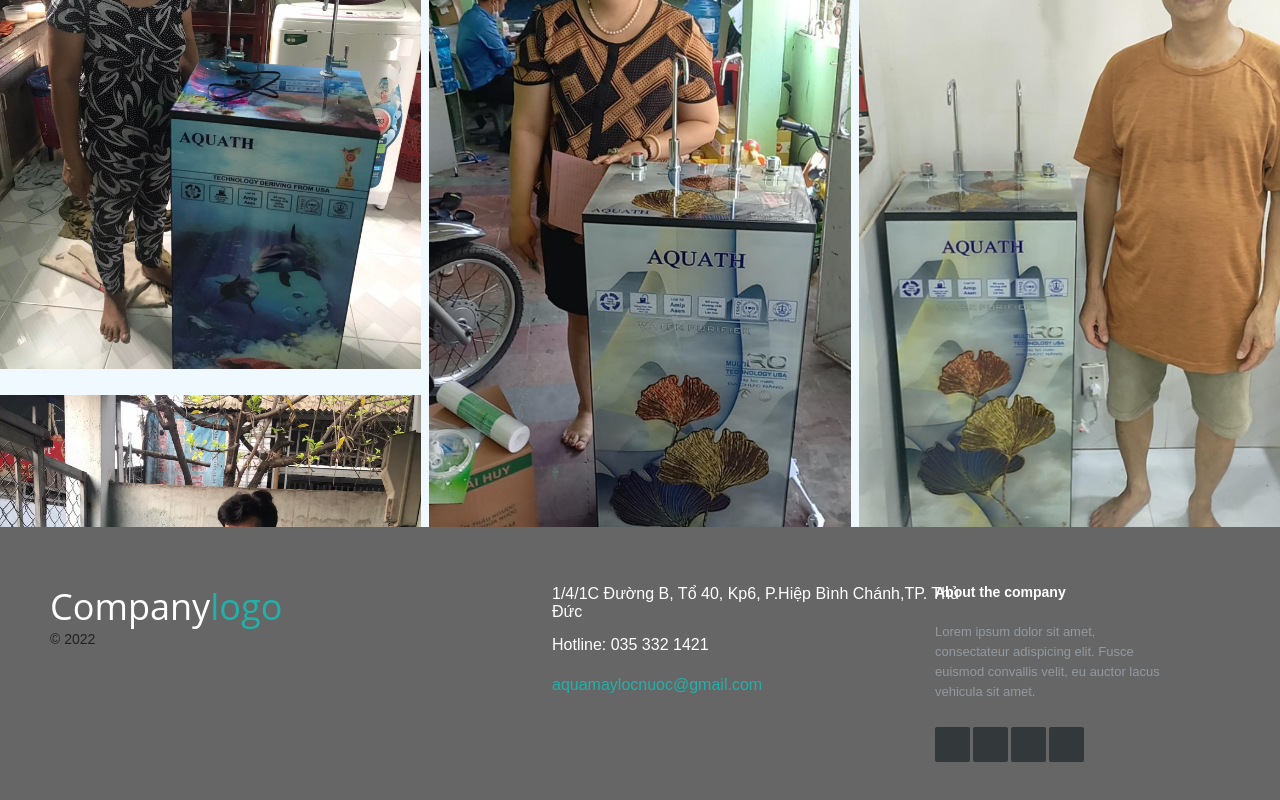
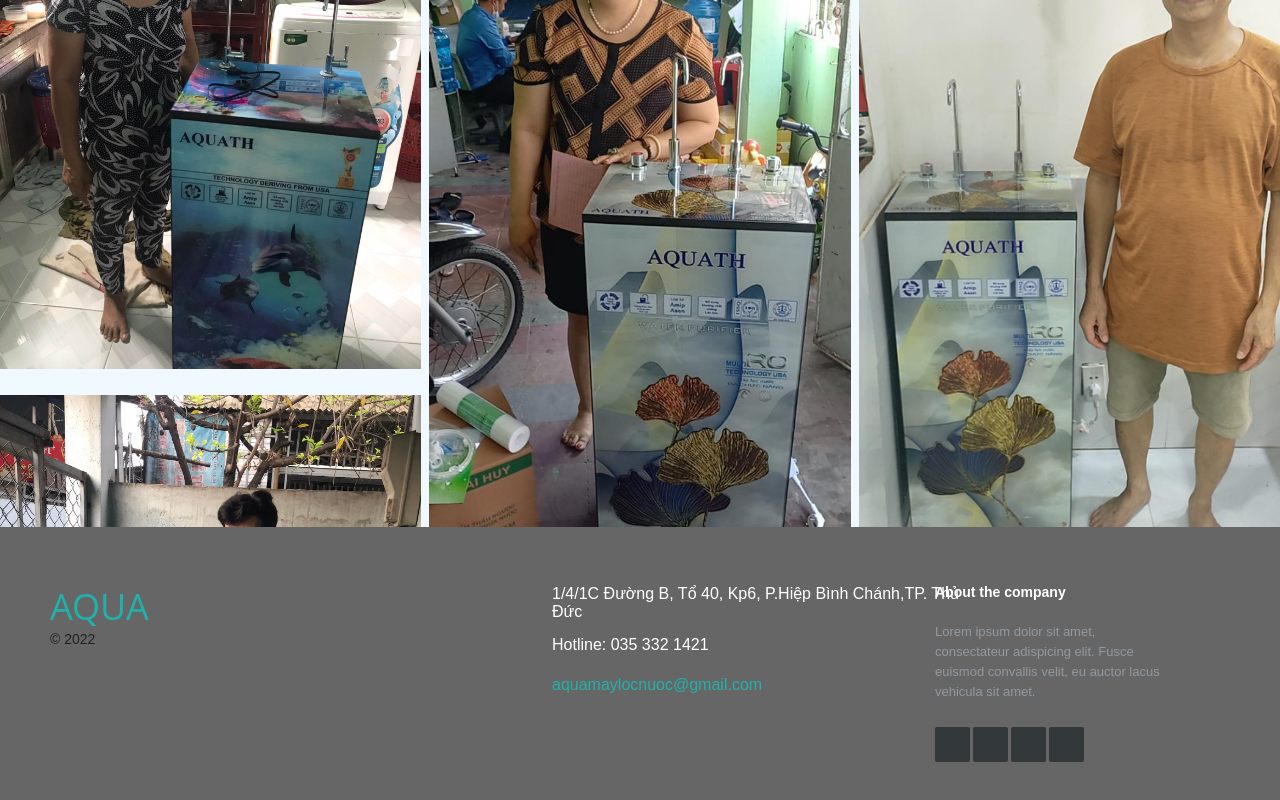
Before and after one commit to Nguyenpham1008/aqua-water-purifier, a React (Create React App) app: page / in a window 1280 px wide. Shown: the part 1877-2677 px from the top of the page. Built offline with nearby package versions, Linux system fonts and the light colour scheme.

Commit message:
update css

```diff
--- a/src/components/footer/index.js
+++ b/src/components/footer/index.js
@@ -5,9 +5,7 @@
 const Footer = () => (
   <footer class="footer-distributed">
     <div class="footer-left">
-      <h3>
-        Company<span>logo</span>
-      </h3>
+      <h3>AQUA</h3>
 
       <p class="footer-company-name"> © 2022</p>
     </div>
--- a/src/index.css
+++ b/src/index.css
@@ -43,13 +43,13 @@
 /* The company logo */
 
 .footer-distributed h3{
-	color:  #ffffff;
+	color:  lightseagreen;
 	font: normal 36px 'Open Sans', cursive;
 	margin: 0;
 }
 
 .footer-distributed h3 span{
-	color:  lightseagreen;
+	color:  #ffffff;
 }
 
 /* Footer links */
```
